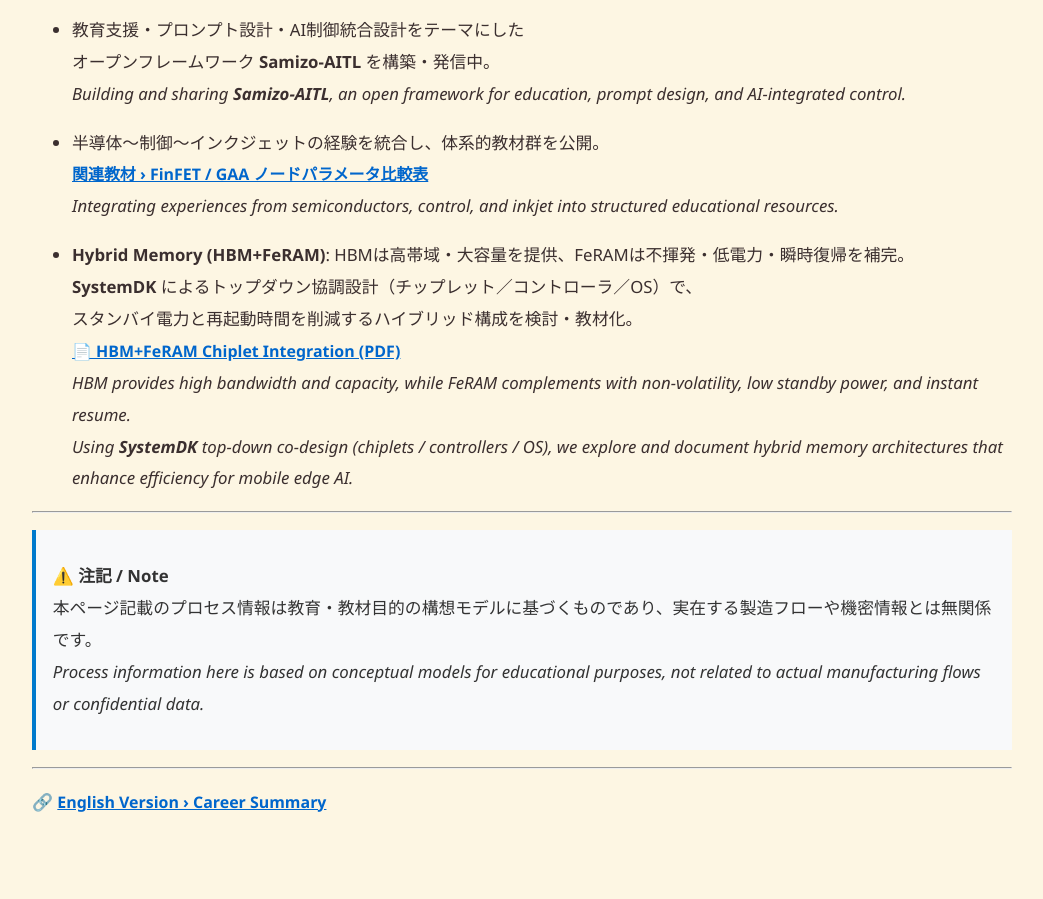
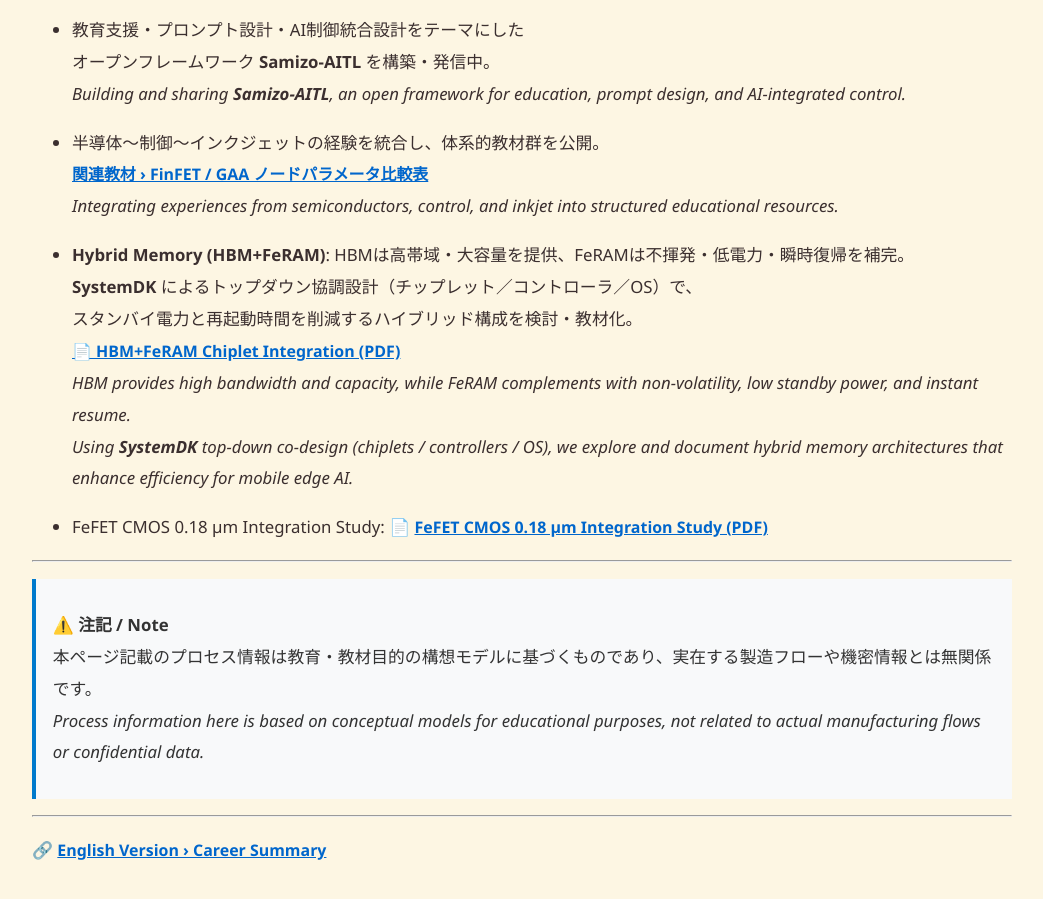
Before and after one commit to Samizo-AITL/Samizo-AITL.github.io, a Jekyll site: the page built from about/career-summary/index.md, in a window 1280 px wide and 900 px high, scrolled down 2317 px. Shown: the whole window, without its empty margins (118-1161 px from the left). Built offline with Jekyll 4.4.1, drawn with Linux system fonts in a browser that asks for light colours; before the commit the page ends 3168 px from its top, so only the background shows below that.

Commit message:
Update index.md

```diff
--- a/about/career-summary/index.md
+++ b/about/career-summary/index.md
@@ -93,6 +93,9 @@
   *HBM provides high bandwidth and capacity, while FeRAM complements with non-volatility, low standby power, and instant resume.
   Using **SystemDK** top-down co-design (chiplets / controllers / OS), we explore and document hybrid memory architectures that enhance efficiency for mobile edge AI.*
 
+- FeFET CMOS 0.18 µm Integration Study:
+  📄 [FeFET CMOS 0.18 µm Integration Study (PDF)](docs/FeFET_CMOS_018um_IntegrationStudy.pdf)
+
 ---
 
 > ⚠️ **注記 / Note**
```
